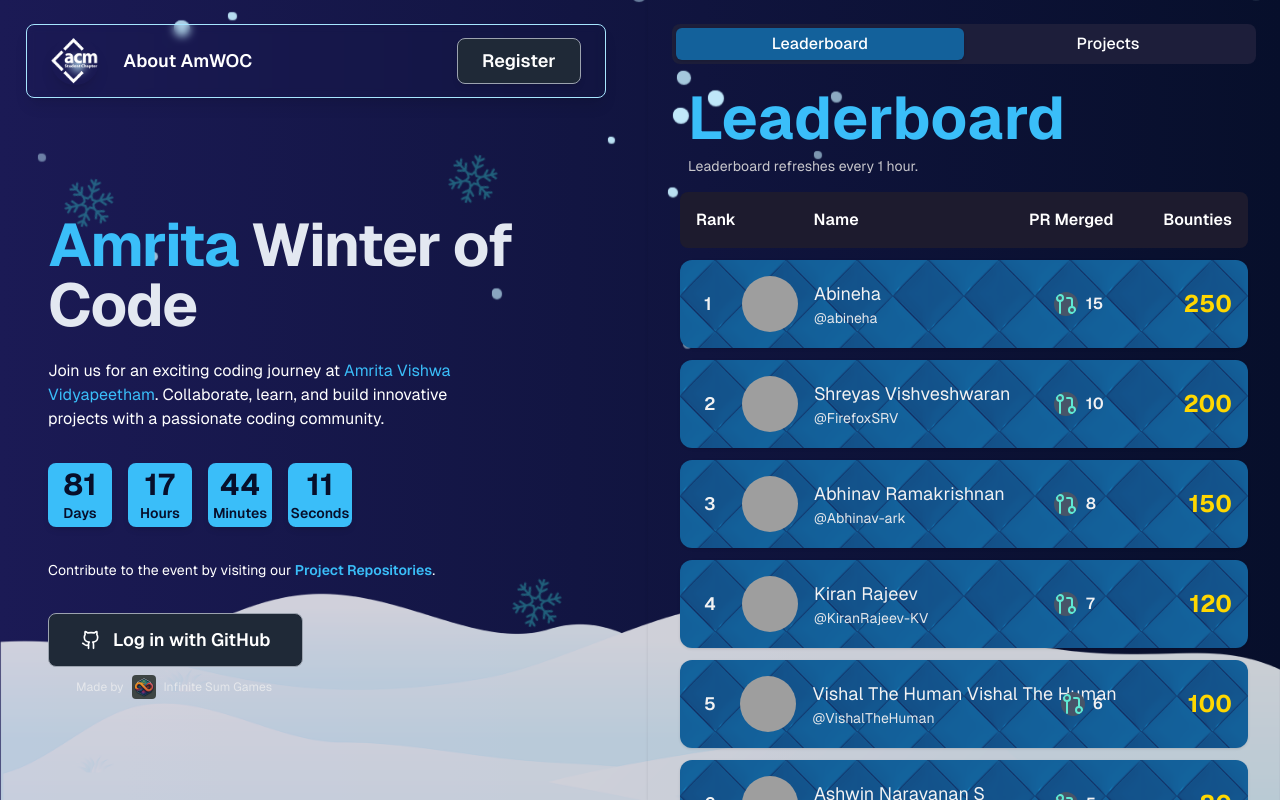
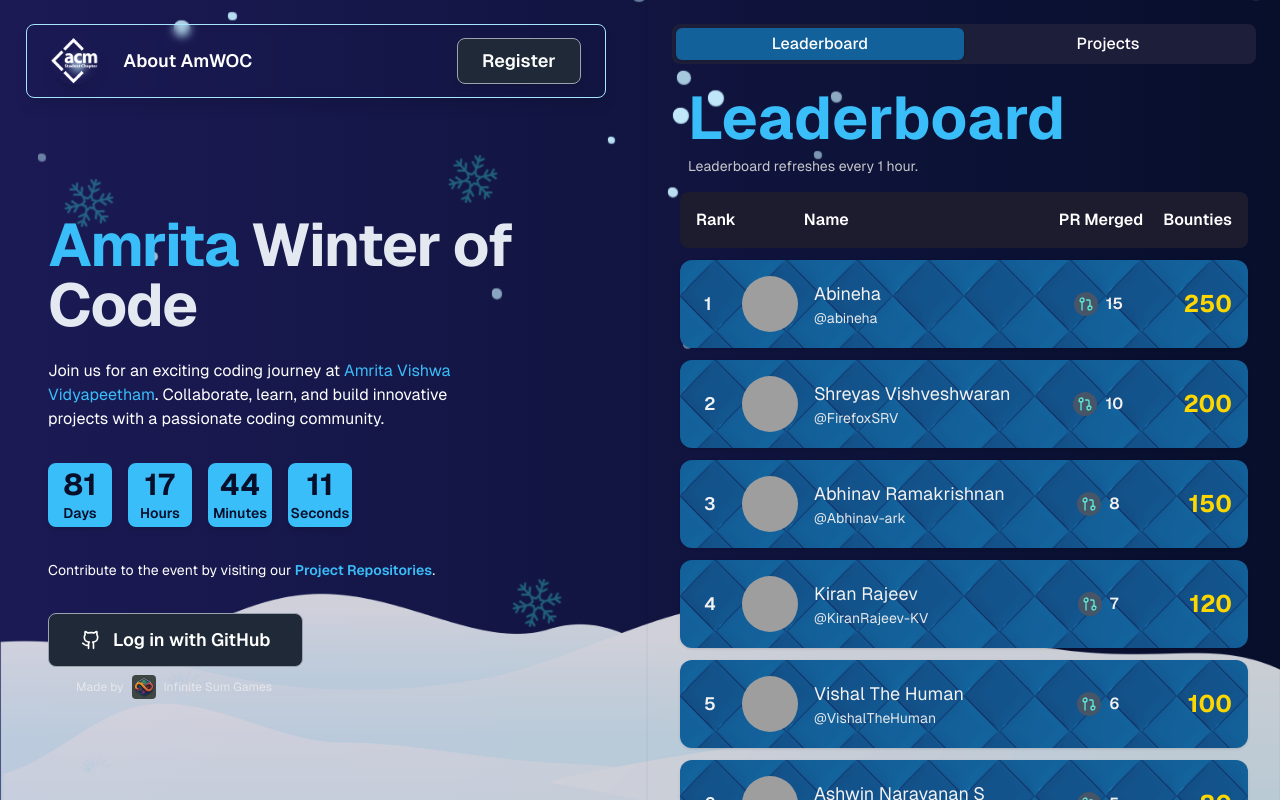
Before and after one commit to NarainBK/woc-leaderboard, a Next.js app: page / in a window 1280 px wide. Built offline with nearby package versions, Linux system fonts and the light colour scheme; grey boxes are pictures that could not be loaded.

Commit message:
fix some responsiveness issue in some devices

```diff
--- a/app/components/dashboard-components/leaderboard.tsx
+++ b/app/components/dashboard-components/leaderboard.tsx
@@ -13,7 +13,7 @@
   ["Ritesh Koushik", "IAmRiteshKoushik"],
   ["Amritha Nandini KL", "Amri-tah"],
   ["Saran Darshan", "SaranDharshanSP"],
-  ["Vishal The Human Vishal The Human", "VishalTheHuman"],
+  ["Vishal The Human", "VishalTheHuman"],
   ["Kiran Rajeev", "KiranRajeev-KV"],
   ["Vijay S B", "vijaysb0613"],
 ];
@@ -118,10 +118,10 @@
 
           <div className="flex bg-[#1d1b2e] mx-2 p-4 text-white sm:font-semibold rounded-lg">
             <div className="text-sm sm:text-base w-[10%] text-left">Rank</div>
-            <div className="text-sm sm:text-base w-[70%] text-left pl-16 sm:w-[50%]">
+            <div className="text-sm sm:text-base w-[70%] text-left pl-16">
               Name
             </div>
-            <div className="text-sm sm:text-base w-[20%] text-center hidden sm:block">
+            <div className="text-sm sm:text-base w-[20%] text-center hidden md:block">
               PR Merged
             </div>
             <div className="text-sm sm:text-base w-[20%] text-right">
@@ -129,7 +129,7 @@
             </div>
           </div>
 
-          <ScrollArea className="max-h-[75vh] overflow-auto relative">
+          <ScrollArea className="max-h-[75vh] overflow-y-auto overflow-x-auto relative">
             {rowcardsData.length === 0 ? (
               <div className="text-center text-2xl text-[#c8c7cc] p-4">
                 Can&apos;t show leaderboard stats
--- a/app/components/dashboard-components/rowcards.tsx
+++ b/app/components/dashboard-components/rowcards.tsx
@@ -32,7 +32,7 @@
             className="rounded-full w-10 h-10 sm:w-14 sm:h-14"
           />
           <div className="flex flex-col items-start pl-4">
-            <p className=" text-sm text-[#f2f2f3] sm:text-base md:text-lg lg:text-lg max-h-10 overflow-hidden text-ellipsis whitespace-pre max-w-[5rem] min-[400px]:max-w-[10rem] min-[480px]:max-w-[16rem] min-800px:max-w-[5rem] min-[900px]:max-w-[7rem] lg:max-w-[10rem] min-1280px:max-w-full">
+            <p className=" text-sm text-[#f2f2f3] sm:text-base md:text-lg lg:text-lg max-h-10 overflow-hidden text-ellipsis whitespace-pre max-w-[5rem] min-[400px]:max-w-[10rem] min-[480px]:max-w-[16rem] min-800px:max-w-[5rem] min-[900px]:max-w-[7rem] lg:max-w-[8rem] min-1280px:max-w-[250px] min-1680px:max-w-[400px]">
               {props.name}
             </p>
             <p className="text-sm text-gray-200 hidden md:block min-800px:text-xs min-900px:text-sm">
@@ -41,9 +41,9 @@
           </div>
         </div>
 
-        <div className="w-[20%] hidden sm:flex">
+        <div className="w-[20%] hidden justify-center sm:flex">
           <GitPullRequest
-            className="bg-slate-600 rounded-full w-4 h-4 sm:w-6 sm:h-6"
+            className="bg-slate-600 rounded-full p-1"
             color="rgb(94 234 212)"
           />
           <p className="text-[#f2f2f3] font-semibold text-sm sm:text-base pl-2">
--- a/tailwind.config.ts
+++ b/tailwind.config.ts
@@ -84,6 +84,7 @@
         "min-800px": "800px",
         "min-900px": "900px",
         "min-1280px": "1280px",
+        "min-1680px": "1680px",
       },
     },
   },
```
